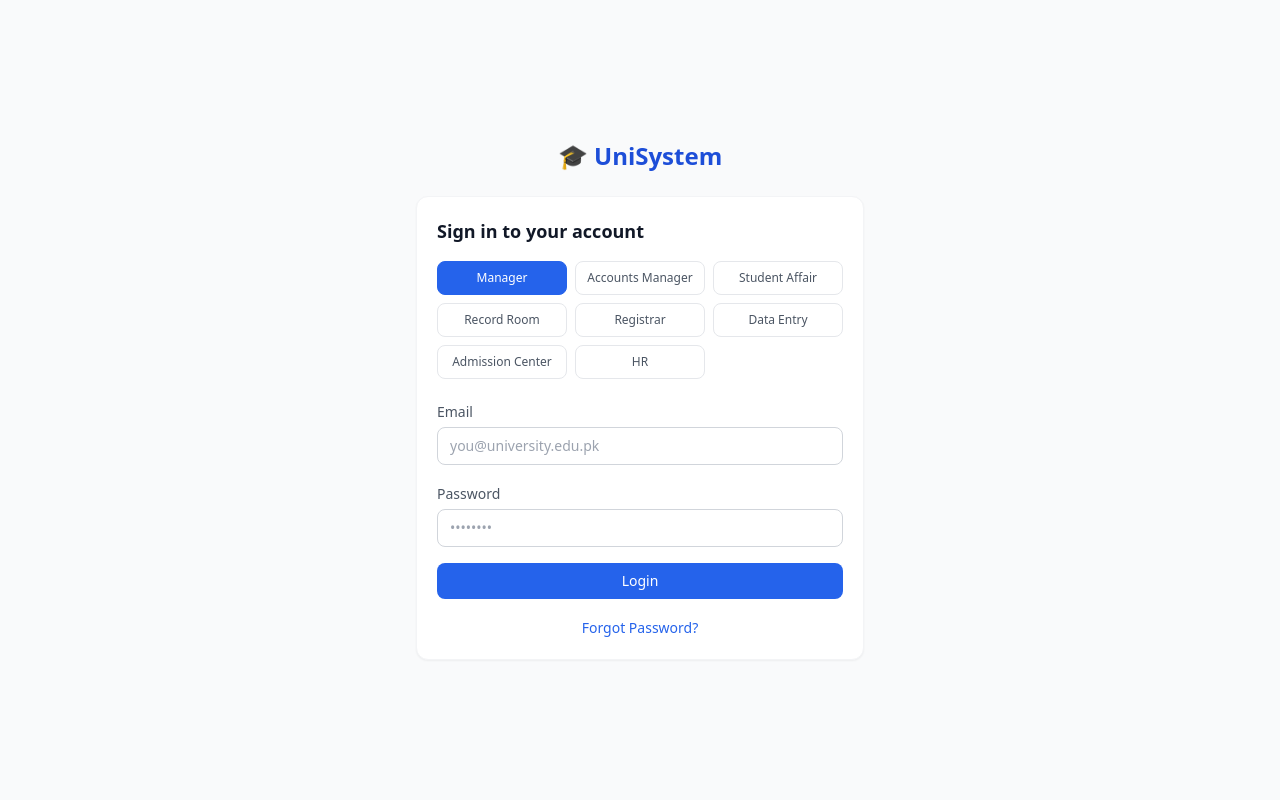
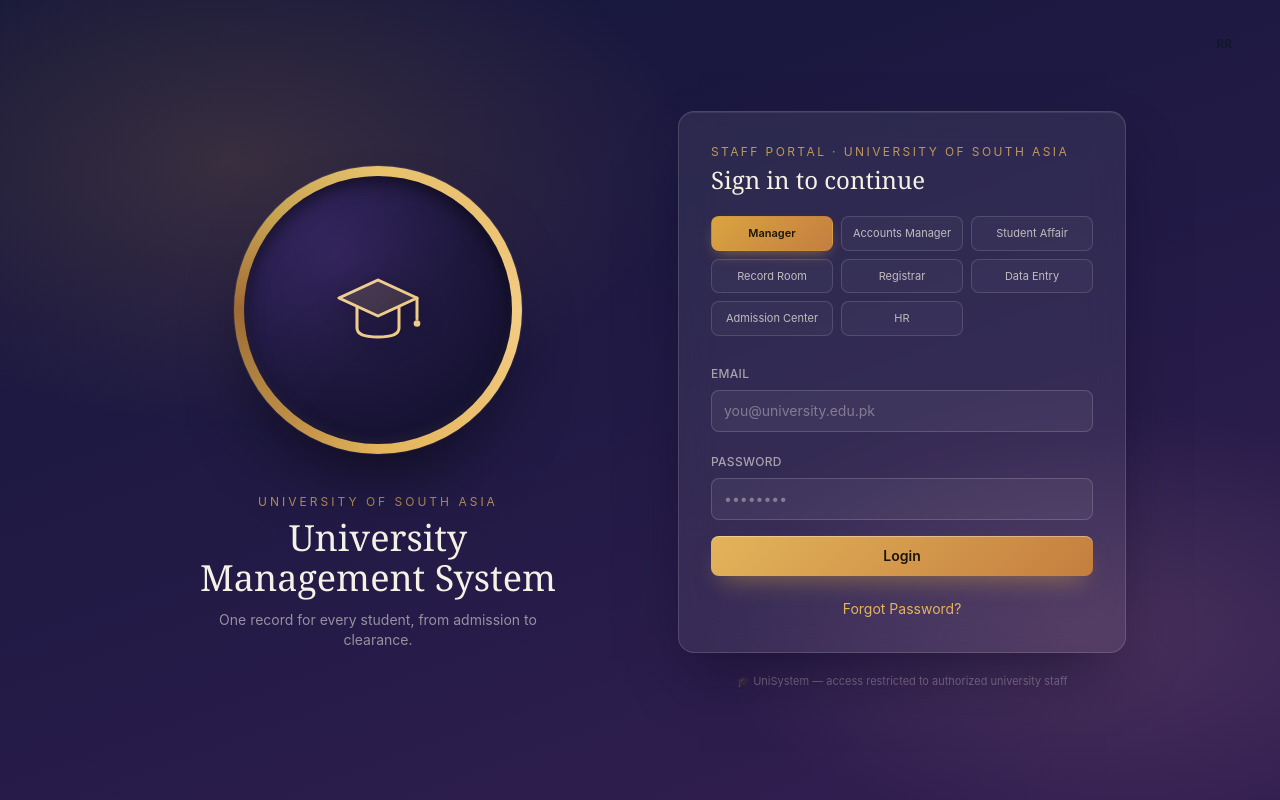
Before and after one commit to Waqas7281/unisystem, a React (Vite) app: page /login in a window 1280 px wide. Built offline with nearby package versions, Linux system fonts and the light colour scheme; no server answers.

Commit message:
login page attractive

```diff
--- a/src/index.css
+++ b/src/index.css
@@ -2,41 +2,42 @@
 @tailwind components;
 @tailwind utilities;
 
+@import url('https://fonts.googleapis.com/css2?family=Fraunces:ital,opsz,wght@0,9..144,400;0,9..144,500;0,9..144,600;1,9..144,500&family=Inter:wght@400;500;600;700&display=swap');
+
 body {
-  @apply bg-gray-50 text-gray-900 dark:bg-black dark:text-gray-100 transition-colors duration-200;
+  @apply bg-gray-50 text-gray-900;
 }
 
 .card {
-  @apply bg-white rounded-xl shadow-sm border border-gray-100 p-5 dark:bg-gray-900 dark:border-gray-800;
+  @apply bg-white rounded-xl shadow-sm border border-gray-100 p-5;
 }
 
 .btn {
   @apply px-4 py-2 rounded-lg font-medium transition-colors text-sm;
 }
 .btn-primary {
-  @apply btn bg-primary-600 text-white hover:bg-primary-700 dark:bg-primary-700 dark:hover:bg-primary-600;
+  @apply btn bg-primary-600 text-white hover:bg-primary-700;
 }
 .btn-secondary {
-  @apply btn bg-gray-100 text-gray-700 hover:bg-gray-200 dark:bg-gray-800 dark:text-gray-200 dark:hover:bg-gray-700;
+  @apply btn bg-gray-100 text-gray-700 hover:bg-gray-200;
 }
 .btn-danger {
-  @apply btn bg-red-600 text-white hover:bg-red-700 dark:bg-red-700 dark:hover:bg-red-600;
+  @apply btn bg-red-600 text-white hover:bg-red-700;
 }
 
 .input {
-  @apply w-full px-3 py-2 border border-gray-300 rounded-lg text-sm focus:outline-none focus:ring-2 focus:ring-primary-500 focus:border-transparent dark:bg-gray-900 dark:border-gray-700 dark:text-gray-100 dark:placeholder-gray-500;
+  @apply w-full px-3 py-2 border border-gray-300 rounded-lg text-sm focus:outline-none focus:ring-2 focus:ring-primary-500 focus:border-transparent;
 }
 
 table.data-table {
   @apply w-full text-sm border-collapse;
 }
 table.data-table th {
-  @apply text-left bg-gray-100 px-3 py-2 font-semibold text-gray-600 sticky top-0 dark:bg-gray-800 dark:text-gray-300;
+  @apply text-left bg-gray-100 px-3 py-2 font-semibold text-gray-600 sticky top-0;
 }
 table.data-table td {
-  @apply px-3 py-2 border-t border-gray-100 dark:border-gray-800;
+  @apply px-3 py-2 border-t border-gray-100;
 }
-
 
 /* Clearance Slip printing: hide the app chrome, show only the slip */
 @media print {
@@ -54,3 +55,158 @@ table.data-table td {
     width: 100% !important;
   }
 }
+
+
+
+/* ---------- Login page: seal medallion + glass card ---------- */
+
+.login-scene {
+  font-family: 'Inter', ui-sans-serif, system-ui, sans-serif;
+  background:
+    radial-gradient(60% 55% at 18% 20%, rgba(217, 164, 65, 0.16), transparent 60%),
+    radial-gradient(50% 45% at 85% 78%, rgba(240, 168, 173, 0.14), transparent 60%),
+    linear-gradient(160deg, #14163a 0%, #211a45 48%, #341f52 100%);
+}
+
+.login-display {
+  font-family: 'Fraunces', ui-serif, Georgia, serif;
+}
+
+.login-glass {
+  background: rgba(255, 255, 255, 0.07);
+  border: 1px solid rgba(255, 255, 255, 0.14);
+  backdrop-filter: blur(18px);
+  -webkit-backdrop-filter: blur(18px);
+  box-shadow:
+    0 30px 60px -20px rgba(10, 6, 30, 0.55),
+    inset 0 1px 0 rgba(255, 255, 255, 0.08);
+}
+
+.login-input {
+  background: rgba(255, 255, 255, 0.05);
+  border: 1px solid rgba(255, 255, 255, 0.16);
+  color: #f6f1e7;
+}
+.login-input::placeholder {
+  color: rgba(246, 241, 231, 0.38);
+}
+.login-input:focus {
+  outline: none;
+  border-color: rgba(217, 164, 65, 0.65);
+  box-shadow: 0 0 0 3px rgba(217, 164, 65, 0.18);
+}
+
+.login-role-pill {
+  border: 1px solid rgba(255, 255, 255, 0.14);
+  color: rgba(246, 241, 231, 0.72);
+  background: rgba(255, 255, 255, 0.03);
+  transition: all 0.2s ease;
+}
+.login-role-pill:hover {
+  background: rgba(255, 255, 255, 0.08);
+  color: #f6f1e7;
+}
+.login-role-pill[data-active="true"] {
+  background: linear-gradient(135deg, #d9a441, #c47e3f);
+  border-color: transparent;
+  color: #1c1408;
+  font-weight: 600;
+  box-shadow: 0 6px 16px -6px rgba(217, 164, 65, 0.6);
+}
+
+.login-cta {
+  background: linear-gradient(135deg, #e3b45a, #c47e3f);
+  color: #1c1408;
+  box-shadow:
+    0 12px 24px -10px rgba(217, 164, 65, 0.55),
+    inset 0 1px 0 rgba(255, 255, 255, 0.35);
+  transition: transform 0.18s ease, box-shadow 0.18s ease, filter 0.18s ease;
+}
+.login-cta:hover:not(:disabled) {
+  transform: translateY(-1px);
+  filter: brightness(1.05);
+  box-shadow:
+    0 16px 30px -10px rgba(217, 164, 65, 0.65),
+    inset 0 1px 0 rgba(255, 255, 255, 0.4);
+}
+.login-cta:active:not(:disabled) {
+  transform: translateY(0px) scale(0.99);
+}
+
+/* 3D tilting seal medallion — layered rings + emblem, responds to mouse move
+   via --rx/--ry custom properties set from JS, plus a gentle idle float. */
+.medallion-stage {
+  perspective: 1200px;
+}
+.medallion {
+  transform-style: preserve-3d;
+  transform: rotateX(var(--ry, 0deg)) rotateY(var(--rx, 0deg));
+  transition: transform 0.25s ease-out;
+  animation: medallion-float 6s ease-in-out infinite;
+}
+@keyframes medallion-float {
+  0%, 100% { translate: 0 0px; }
+  50% { translate: 0 -14px; }
+}
+.medallion-ring-outer {
+  background: conic-gradient(from 180deg, #e3b45a, #8a5a2b, #e3b45a, #f3cd85, #e3b45a);
+  box-shadow: 0 40px 70px -25px rgba(0,0,0,0.6), 0 0 0 1px rgba(255,255,255,0.08);
+}
+.medallion-ring-inner {
+  background: radial-gradient(circle at 35% 30%, #2c2050, #171334 70%);
+  box-shadow: inset 0 6px 18px rgba(0,0,0,0.55), inset 0 -4px 10px rgba(255,255,255,0.06);
+}
+.medallion-glyph {
+  color: #eecb87;
+  filter: drop-shadow(0 4px 10px rgba(0,0,0,0.5));
+}
+.medallion-shine {
+  background: linear-gradient(135deg, rgba(255,255,255,0.35), transparent 55%);
+  mix-blend-mode: overlay;
+}
+
+@media (prefers-reduced-motion: reduce) {
+  .medallion {
+    animation: none;
+    transition: none;
+  }
+
+
+  /* Cute little "RR" signature badge on the login hero */
+/* Cute little "RR" signature badge on the login hero */
+.rr-badge {
+  background: linear-gradient(135deg, rgba(240, 168, 173, 0.95), rgba(217, 164, 65, 0.95));
+  color: #2a1638;
+  letter-spacing: 0.08em;
+  border: 1px solid rgba(255, 255, 255, 0.45);
+  box-shadow:
+    0 10px 24px -8px rgba(217, 164, 65, 0.5),
+    0 2px 6px rgba(0, 0, 0, 0.15),
+    inset 0 1px 0 rgba(255, 255, 255, 0.6);
+  transform: rotate(4deg);
+  animation: rr-wiggle 5s ease-in-out infinite;
+}
+.rr-badge-dot {
+  width: 6px;
+  height: 6px;
+  border-radius: 999px;
+  background: #2a1638;
+  box-shadow: 0 0 0 0 rgba(42, 22, 56, 0.5);
+  animation: rr-pulse 2.2s ease-in-out infinite;
+}
+@keyframes rr-wiggle {
+  0%, 100% { transform: rotate(4deg) translateY(0); }
+  50% { transform: rotate(1deg) translateY(-4px); }
+}
+@keyframes rr-pulse {
+  0% { box-shadow: 0 0 0 0 rgba(42, 22, 56, 0.45); }
+  70% { box-shadow: 0 0 0 6px rgba(42, 22, 56, 0); }
+  100% { box-shadow: 0 0 0 0 rgba(42, 22, 56, 0); }
+}
+@media (prefers-reduced-motion: reduce) {
+  .rr-badge,
+  .rr-badge-dot {
+    animation: none;
+  }
+}
+}
--- a/src/pages/Login.jsx
+++ b/src/pages/Login.jsx
@@ -1,4 +1,4 @@
-import { useState } from "react";
+import { useRef, useState } from "react";
 import { useDispatch } from "react-redux";
 import { Link, useNavigate } from "react-router-dom";
 import { toast } from "react-toastify";
@@ -16,6 +16,60 @@ const ROLES = [
   "AdmissionCenter",
   "HR",
 ];
+
+function SealMedallion() {
+  const stageRef = useRef(null);
+  const [tilt, setTilt] = useState({ rx: 0, ry: 0 });
+
+  const handleMouseMove = (e) => {
+    const el = stageRef.current;
+    if (!el) return;
+    const rect = el.getBoundingClientRect();
+    const px = (e.clientX - rect.left) / rect.width - 0.5; // -0.5..0.5
+    const py = (e.clientY - rect.top) / rect.height - 0.5;
+    setTilt({ rx: px * 22, ry: -py * 22 });
+  };
+
+  const handleMouseLeave = () => setTilt({ rx: 0, ry: 0 });
+
+  return (
+    <div
+      ref={stageRef}
+      onMouseMove={handleMouseMove}
+      onMouseLeave={handleMouseLeave}
+      className="medallion-stage w-64 h-64 sm:w-80 sm:h-80 mx-auto flex items-center justify-center"
+    >
+      <div
+        className="medallion relative w-56 h-56 sm:w-72 sm:h-72"
+        style={{ "--rx": `${tilt.rx}deg`, "--ry": `${tilt.ry}deg` }}
+      >
+        <div className="medallion-ring-outer absolute inset-0 rounded-full" />
+        <div className="medallion-ring-inner absolute inset-[10px] rounded-full flex items-center justify-center">
+          <svg
+            viewBox="0 0 64 64"
+            className="medallion-glyph w-20 h-20 sm:w-24 sm:h-24"
+            fill="none"
+            stroke="currentColor"
+            strokeWidth="2"
+            strokeLinejoin="round"
+            strokeLinecap="round"
+          >
+            <path
+              d="M32 12 L58 24 L32 36 L6 24 Z"
+              fill="currentColor"
+              opacity="0.15"
+            />
+            <path d="M32 12 L58 24 L32 36 L6 24 Z" />
+            <path d="M18 30 V44 Q18 50 32 50 Q46 50 46 44 V30" />
+            <path d="M58 24 V38" />
+            <circle cx="58" cy="41" r="2.2" fill="currentColor" stroke="none" />
+          </svg>
+        </div>
+        <div className="medallion-shine absolute inset-0 rounded-full pointer-events-none" />
+      </div>
+    </div>
+  );
+}
 
 export default function Login() {
   const [role, setRole] = useState("Manager");
@@ -50,29 +104,53 @@ export default function Login() {
   };
 
   return (
-    <div className="min-h-screen flex items-center justify-center bg-gray-50 px-4">
-      <div className="w-full max-w-md">
-        <div className="text-center mb-6">
-          <Link to="/" className="font-bold text-2xl text-primary-700">
-            🎓 UniSystem
-          </Link>
+    <div className="login-scene min-h-screen flex items-center justify-center px-4 py-10 relative">
+      <span className="rr-badge absolute top-5 right-5 sm:top-7 sm:right-8 z-10 flex items-center gap-1.5 px-4 py-2 rounded-full text-xs font-semibold">
+        <span className="rr-badge-dot" />
+        RR
+      </span>
+
+      <div className="w-full max-w-5xl grid md:grid-cols-2 gap-10 md:gap-6 items-center">
+        {/* Left: hero / seal */}
+        <div className="hidden md:flex flex-col items-center text-center px-4">
+          <SealMedallion />
+          <p className="text-xs tracking-[0.25em] uppercase text-[#e3b45a]/75 mt-6">
+            University of South Asia
+          </p>
+          <h1 className="login-display text-3xl lg:text-4xl text-[#f6f1e7] mt-2 leading-tight">
+            University
+            <br />
+            Management System
+          </h1>
+          <p className="text-sm text-[#f6f1e7]/55 mt-3 max-w-xs">
+            One record for every student, from admission to clearance.
+          </p>
         </div>
-        <div className="card">
-          <h2 className="text-lg font-semibold mb-4">
-            Sign in to your account
+
+        {/* Right: login card */}
+        <div className="w-full max-w-md mx-auto">
+          <div className="md:hidden flex justify-center mb-4">
+            <div className="scale-75 -mt-4 -mb-6">
+              <SealMedallion />
+            </div>
+          </div>
+
+          <div className="login-glass rounded-2xl p-6 sm:p-8">
+            <p className="text-xs tracking-[0.2em] uppercase text-[#e3b45a]/80 mb-1">
+              Staff Portal · University of South Asia
+            </p>
+            <h2 className="login-display text-2xl text-[#f6f1e7] mb-5">
+              Sign in to continue
             </h2>
 
-          <div className="grid grid-cols-3 gap-2 mb-5">
+            <div className="grid grid-cols-3 gap-2 mb-6">
               {ROLES.map((r) => (
                 <button
                   key={r}
                   type="button"
+                  data-active={role === r}
                   onClick={() => setRole(r)}
-                className={`text-xs px-2 py-2 rounded-lg border ${
-                  role === r
-                    ? "bg-primary-600 text-white border-primary-600"
-                    : "border-gray-200 text-gray-600 hover:bg-gray-50"
-                }`}
+                  className="login-role-pill text-[11px] px-2 py-2 rounded-lg"
                 >
                   {ROLE_LABELS[r]}
                 </button>
@@ -81,24 +159,26 @@ export default function Login() {
 
             <form onSubmit={handleSubmit} className="space-y-4">
               <div>
-              <label className="text-sm font-medium text-gray-600">Email</label>
+                <label className="text-xs font-medium text-[#f6f1e7]/60 tracking-wide">
+                  EMAIL
+                </label>
                 <input
                   type="email"
                   required
-                className="input mt-1"
+                  className="login-input w-full mt-1.5 px-3 py-2.5 rounded-lg text-sm"
                   value={email}
                   onChange={(e) => setEmail(e.target.value)}
                   placeholder="you@university.edu.pk"
                 />
               </div>
               <div>
-              <label className="text-sm font-medium text-gray-600">
-                Password
+                <label className="text-xs font-medium text-[#f6f1e7]/60 tracking-wide">
+                  PASSWORD
                 </label>
                 <input
                   type="password"
                   required
-                className="input mt-1"
+                  className="login-input w-full mt-1.5 px-3 py-2.5 rounded-lg text-sm"
                   value={password}
                   onChange={(e) => setPassword(e.target.value)}
                   placeholder="••••••••"
@@ -107,21 +187,26 @@ export default function Login() {
               <button
                 type="submit"
                 disabled={isLoading}
-              className="btn-primary w-full"
+                className="login-cta w-full py-2.5 rounded-lg text-sm font-semibold disabled:opacity-60"
               >
                 {isLoading ? "Signing in…" : "Login"}
               </button>
             </form>
 
-          <div className="text-center mt-4">
+            <div className="text-center mt-5">
               <Link
                 to="/forgot-password"
-              className="text-sm text-primary-600 hover:underline"
+                className="text-sm text-[#e3b45a] hover:text-[#f3cd85] hover:underline"
               >
                 Forgot Password?
               </Link>
             </div>
           </div>
+
+          <p className="text-center text-[11px] text-[#f6f1e7]/35 mt-5">
+            🎓 UniSystem — access restricted to authorized university staff
+          </p>
+        </div>
       </div>
     </div>
   );
```
Lines whose indentation alone changed are shown as unchanged.
